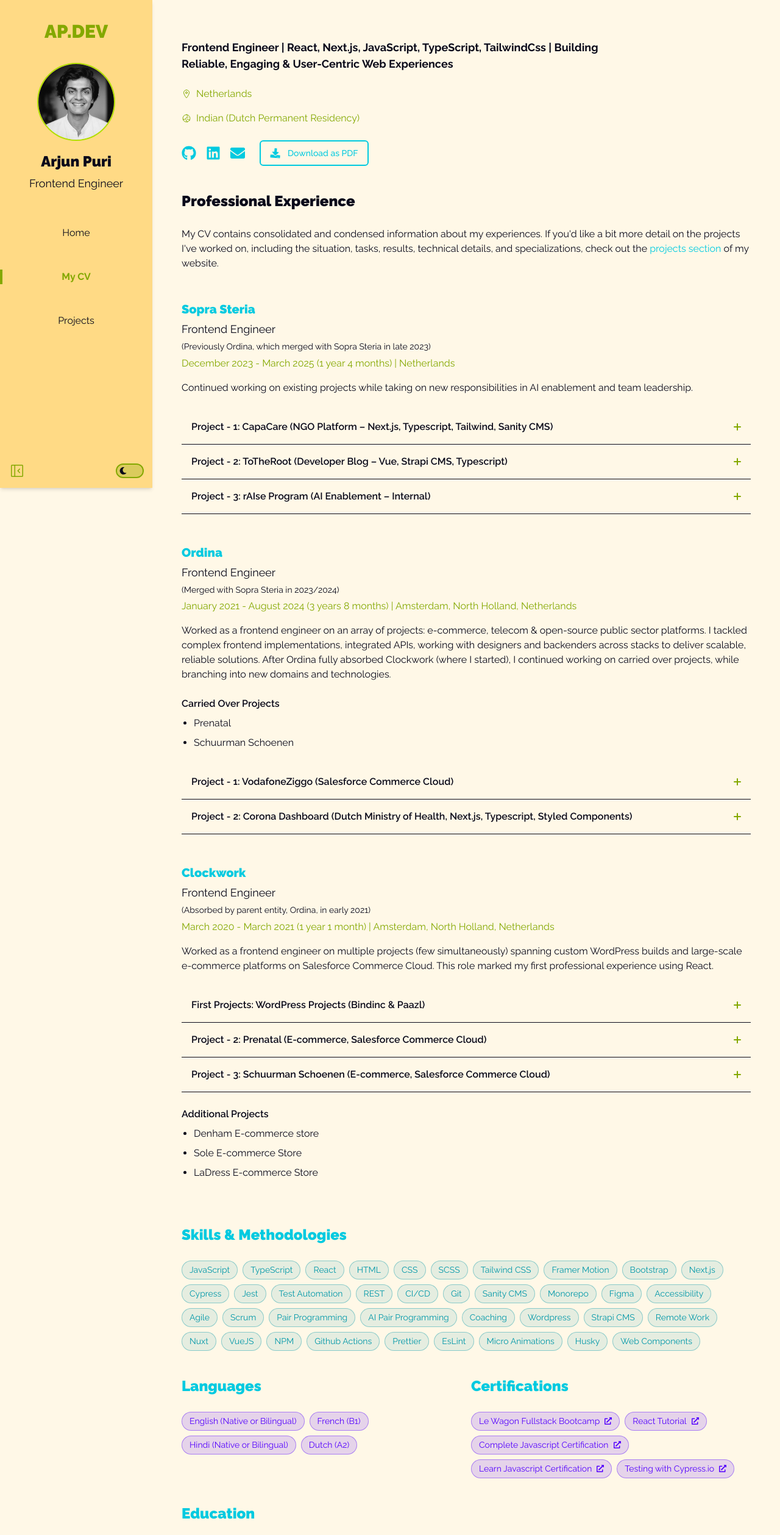
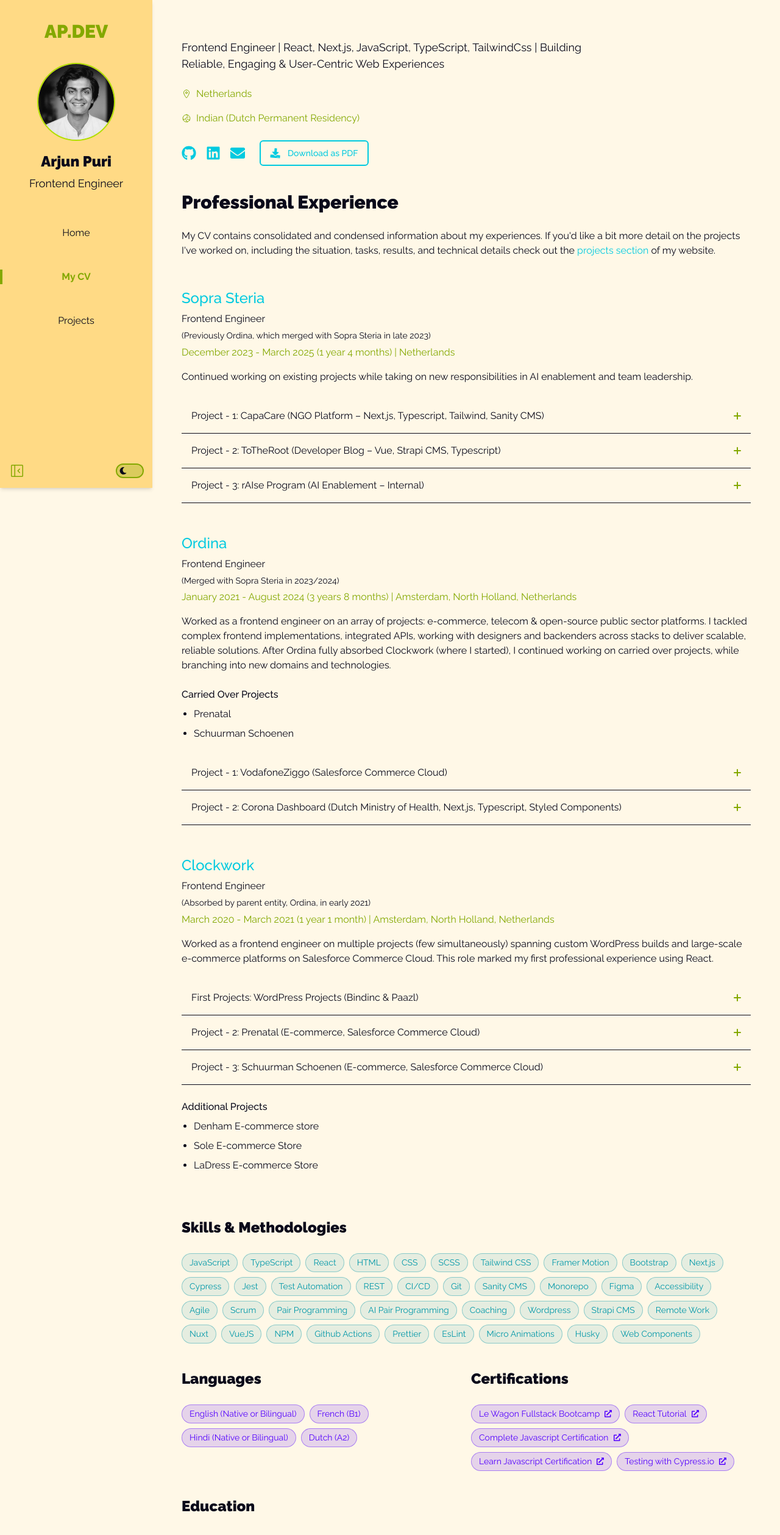
Before and after one commit to AP2610/my-portfolio, a Next.js app: page /cv in a window 1280 px wide. Shown: the top 2517 px of the page at 61% size. Built offline with nearby package versions, Linux system fonts and the light colour scheme.

Commit message:
misc changes

```diff
--- a/src/app/cv/page.tsx
+++ b/src/app/cv/page.tsx
@@ -27,7 +27,7 @@ const CvPage = () => {
         </h1>
 
         <div className="space-y-6">
-          <p className="text-lg font-bold text-foreground md:max-w-[700px]">
+          <p className="text-lg text-foreground md:max-w-[700px]">
             Frontend Engineer | React, Next.js, JavaScript, TypeScript, TailwindCss | Building Reliable, Engaging & User-Centric
             Web Experiences
           </p>
@@ -57,12 +57,11 @@ const CvPage = () => {
       {/* Experience section */}
       <div className="space-y-12 text-foreground">
         <div className="space-y-6">
-          <h2 className="text-2xl">Professional Experience</h2>
+          <h2 className="text-3xl">Professional Experience</h2>
 
           <p>
             My CV contains consolidated and condensed information about my experiences. If you'd like a bit more detail on the
-            projects I've worked on, including the situation, tasks, results, technical details, and specializations, check out
-            the{' '}
+            projects I've worked on, including the situation, tasks, results, and technical details check out the{' '}
             <MyLink type="internal" href="/projects">
               projects section
             </MyLink>{' '}
@@ -79,7 +78,7 @@ const CvPage = () => {
 
       {/* Skills & Methodologies */}
       <Section isFullWidth paddingTop="small">
-        <h4 className="mb-6 text-2xl text-accent-electric-blue">Skills & Methodologies</h4>
+        <h4 className="mb-6 text-2xl text-foreground">Skills & Methodologies</h4>
 
         <ul className="flex flex-wrap gap-2">
           {skillsMethodologies.map((skill) => (
@@ -93,7 +92,7 @@ const CvPage = () => {
       {/* Languages & Certifications */}
       <div className="grid grid-cols-1 gap-4 md:grid-cols-2">
         <div>
-          <h4 className="mb-6 text-2xl text-accent-electric-blue">Languages</h4>
+          <h4 className="mb-6 text-2xl text-foreground">Languages</h4>
 
           <ul className="flex flex-wrap gap-2 font-sans">
             <li>
@@ -112,7 +111,7 @@ const CvPage = () => {
         </div>
 
         <div>
-          <h4 className="mb-6 text-2xl text-accent-electric-blue">Certifications</h4>
+          <h4 className="mb-6 text-2xl text-foreground">Certifications</h4>
 
           <ul className="flex flex-wrap gap-2 font-sans">
             <li>
@@ -172,12 +171,12 @@ const CvPage = () => {
 
       {/* Education section */}
       <Section isFullWidth>
-        <h3 className="mb-6 text-2xl text-accent-electric-blue">Education</h3>
+        <h3 className="mb-6 text-2xl text-foreground">Education</h3>
 
         <div className="flex flex-col gap-8 md:flex-row">
           <div className="flex flex-col">
             <div className="mb-2">
-              <h4 className="text-xl font-semibold text-foreground">Ecole hôtelière de Lausanne</h4>
+              <h4 className="text-xl font-light text-foreground">Ecole hôtelière de Lausanne</h4>
               <p className="text-accent-lime-foreground">Bachelor of Science Degree, Hospitality Administration/Management</p>
             </div>
 
@@ -186,7 +185,7 @@ const CvPage = () => {
 
           <div className="flex flex-col">
             <div className="mb-2">
-              <h4 className="text-xl font-semibold text-foreground">Le Wagon</h4>
+              <h4 className="text-xl font-light text-foreground">Le Wagon</h4>
               <p className="text-accent-lime-foreground">Computer Programming</p>
             </div>
 
--- a/src/components/features/experience/index.tsx
+++ b/src/components/features/experience/index.tsx
@@ -24,6 +24,7 @@ export const Experience = ({
     content: (
       <div className="space-y-2">
         {project.description && <p>{project.description}</p>}
+
         {project.bulletPoints && (
           <ul className="list-disc space-y-2 pl-5">
             {project.bulletPoints.map((point, bulletIndex) => (
@@ -38,9 +39,9 @@ export const Experience = ({
   return (
     <article className={clsx('space-y-4', className)}>
       <header className="space-y-1">
-        <h2 className="font-semi-bold text-xl text-accent-electric-blue">{company}</h2>
+        <h2 className="text-2xl font-medium text-accent-electric-blue">{company}</h2>
 
-        <p className="text-lg text-foreground">{role}</p>
+        <p className="text-foreground">{role}</p>
 
         {subText && <p className="text-sm text-foreground">{subText}</p>}
 
@@ -54,7 +55,8 @@ export const Experience = ({
 
         {carriedOverProjects && carriedOverProjects.length > 0 && (
           <div>
-            <h3 className="mb-2 font-semibold">Carried Over Projects</h3>
+            <h3 className="mb-2 font-medium">Carried Over Projects</h3>
+
             <ul className="list-disc space-y-2 pl-5">
               {carriedOverProjects.map((project, index) => (
                 <li key={index}>{project}</li>
@@ -71,7 +73,7 @@ export const Experience = ({
 
         {additionalProjects && additionalProjects.length > 0 && (
           <div>
-            <h3 className="mb-2 font-semibold">Additional Projects</h3>
+            <h3 className="mb-2 font-medium">Additional Projects</h3>
 
             <ul className="list-disc space-y-2 pl-5">
               {additionalProjects.map((project, index) => (
--- a/src/components/features/projects/project-card/index.tsx
+++ b/src/components/features/projects/project-card/index.tsx
@@ -19,7 +19,7 @@ export const ProjectCard = ({ project }: ProjectCardProps) => {
     <>
       <button
         onClick={() => dialogRef.current?.showModal()}
-        className="flex flex-col gap-6 rounded-md bg-homepage-card-bg p-6 text-left text-foreground shadow-md transition-transform hover:scale-[1.02]"
+        className="flex flex-col gap-6 rounded-md bg-homepage-card-bg p-6 text-left text-foreground shadow-md transition-all duration-300 hover:scale-[1.02] hover:shadow-lg"
       >
         <div className="space-y-2">
           <h2 className="text-xl font-light">{project.company}</h2>
--- a/src/components/ui/accordion/accordion-item.tsx
+++ b/src/components/ui/accordion/accordion-item.tsx
@@ -34,8 +34,9 @@ export const AccordionItem = ({ id, title, titleSize, content, isOpen, onToggle,
       ? parseInt(getComputedStyle(document.documentElement).getPropertyValue('--header-height')) || 0
       : 0;
 
-    // Get accordion wrapper's position relative to viewport
     const wrapperRect = accordionWrapper.getBoundingClientRect();
+
+    // Get the wrappers absolute position to the top of the page
     const wrapperTopPosition = wrapperRect.top + window.scrollY;
 
     // Only scroll to the top of the scrollRef if we're scrolled past the top of the wrapper (accounting for header)
@@ -49,7 +50,6 @@ export const AccordionItem = ({ id, title, titleSize, content, isOpen, onToggle,
   }, [isOpen]);
 
   let accordionContent;
-
   // Check if content is an array of strings to make sure its not JSX wrapped in a fragment
   if (Array.isArray(content) && content.every((item) => typeof item === 'string')) {
     accordionContent = content.map((item, index) => (
@@ -73,12 +73,13 @@ export const AccordionItem = ({ id, title, titleSize, content, isOpen, onToggle,
     y: '-50%',
   };
 
-  const titleClasses = clsx('text-left font-semibold', {
+  const titleClasses = clsx('text-left font-normal group-hover:font-semibold transition-all duration-300', {
     'text-base': titleSize === 'default',
     'text-sm': titleSize === 'small',
     'text-lg': titleSize === 'medium',
     'text-xl': titleSize === 'large',
     'text-2xl': titleSize === 'xl',
+    'font-semibold': isOpen,
   });
 
   // Only add space between paragraphs if content is an array
--- a/src/components/ui/modal-dialog/index.tsx
+++ b/src/components/ui/modal-dialog/index.tsx
@@ -14,7 +14,7 @@ type ModalDialogProps = {
 
 export const ModalDialog = ({ children, className, ref }: ModalDialogProps) => {
   const dialogClasses = clsx(
-    'fixed inset-0 m-auto max-h-[90vh] max-w-2xl rounded-md bg-background shadow-md backdrop:bg-black/60 backdrop:backdrop-blur-[2px]',
+    'fixed inset-0 m-auto max-h-[90vh] max-w-3xl rounded-md bg-background shadow-md backdrop:bg-black/60 backdrop:backdrop-blur-[2px]',
     styles.dialog,
     className
   );
@@ -23,6 +23,7 @@ export const ModalDialog = ({ children, className, ref }: ModalDialogProps) => {
     const dialog = ref.current;
     if (!dialog) return;
 
+    // Close modal when clickiing outside the dialog
     const handleClick = (event: MouseEvent) => {
       const rect = dialog.getBoundingClientRect();
 
--- a/src/context/theme-context/index.tsx
+++ b/src/context/theme-context/index.tsx
@@ -1,5 +1,6 @@
 'use client';
 
+import { useMediaQuery } from '@/hooks/use-media-query';
 import { createContext, useEffect, useState } from 'react';
 
 type ThemeType = 'light' | 'dark' | null;
@@ -20,6 +21,7 @@ type ThemeProviderProps = {
 
 export const ThemeProvider = ({ children }: ThemeProviderProps) => {
   const [theme, setTheme] = useState<ThemeType>(null);
+  const isDarkPreferred = useMediaQuery('(prefers-color-scheme: dark)');
 
   const handleThemeToggle = () => {
     setTheme((prevTheme) => (prevTheme === 'light' ? 'dark' : 'light'));
@@ -30,7 +32,7 @@ export const ThemeProvider = ({ children }: ThemeProviderProps) => {
     const storedTheme = localStorage.getItem('theme');
 
     // Match media ternary needs to be wrapped in () for ?? to take precedence over ternary.
-    const preferredTheme = storedTheme ?? (window.matchMedia('(prefers-color-scheme: dark)').matches ? 'dark' : 'light');
+    const preferredTheme = storedTheme ?? (isDarkPreferred ? 'dark' : 'light');
 
     setTheme(preferredTheme as ThemeType);
   }, []);
--- a/src/styles/globals.scss
+++ b/src/styles/globals.scss
@@ -196,6 +196,7 @@
 
 body {
   background: rgba(var(--background));
+  transition: background .3s ease-in-out;
 
   &:has(dialog[open]) {
     overflow: hidden;
```
Also changed, not shown: src/components/features/home/specialisations-icon-list/index.tsx (+28 -3 lines), src/components/features/projects/project-details/index.tsx (+4 -4 lines).
